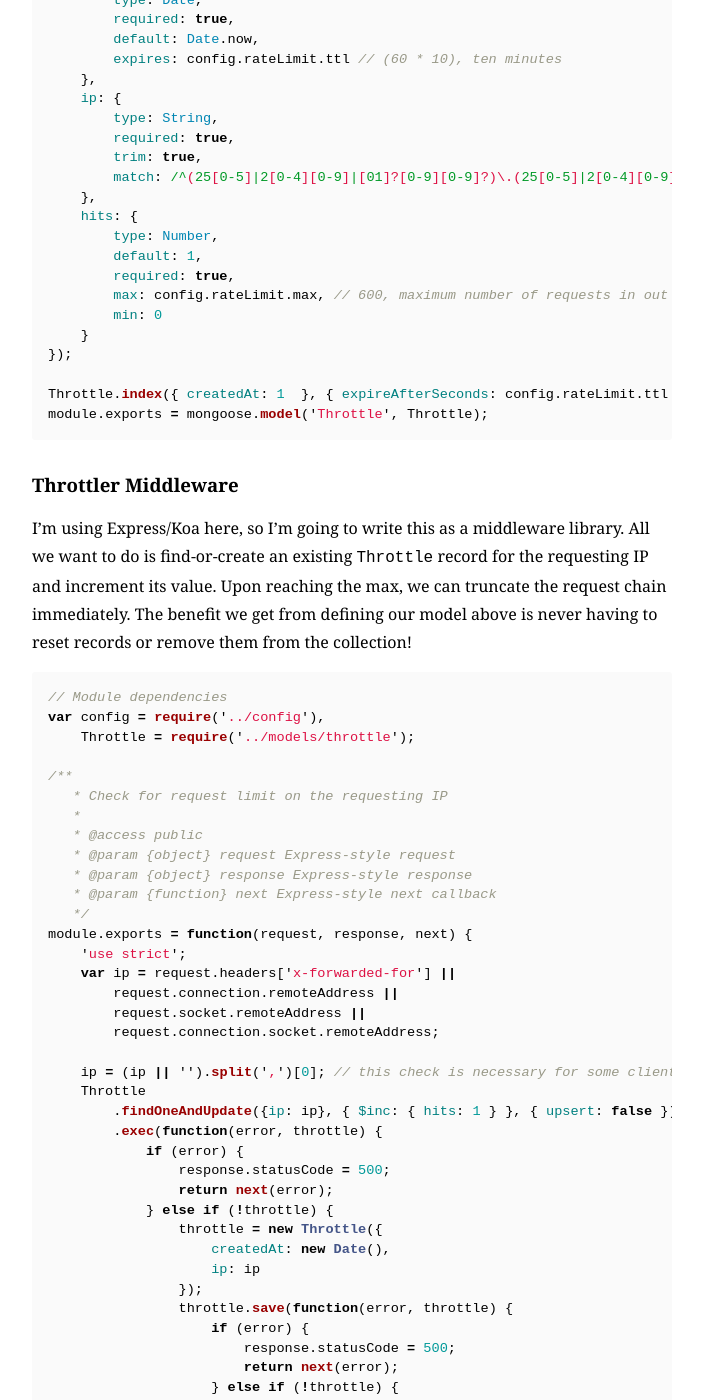
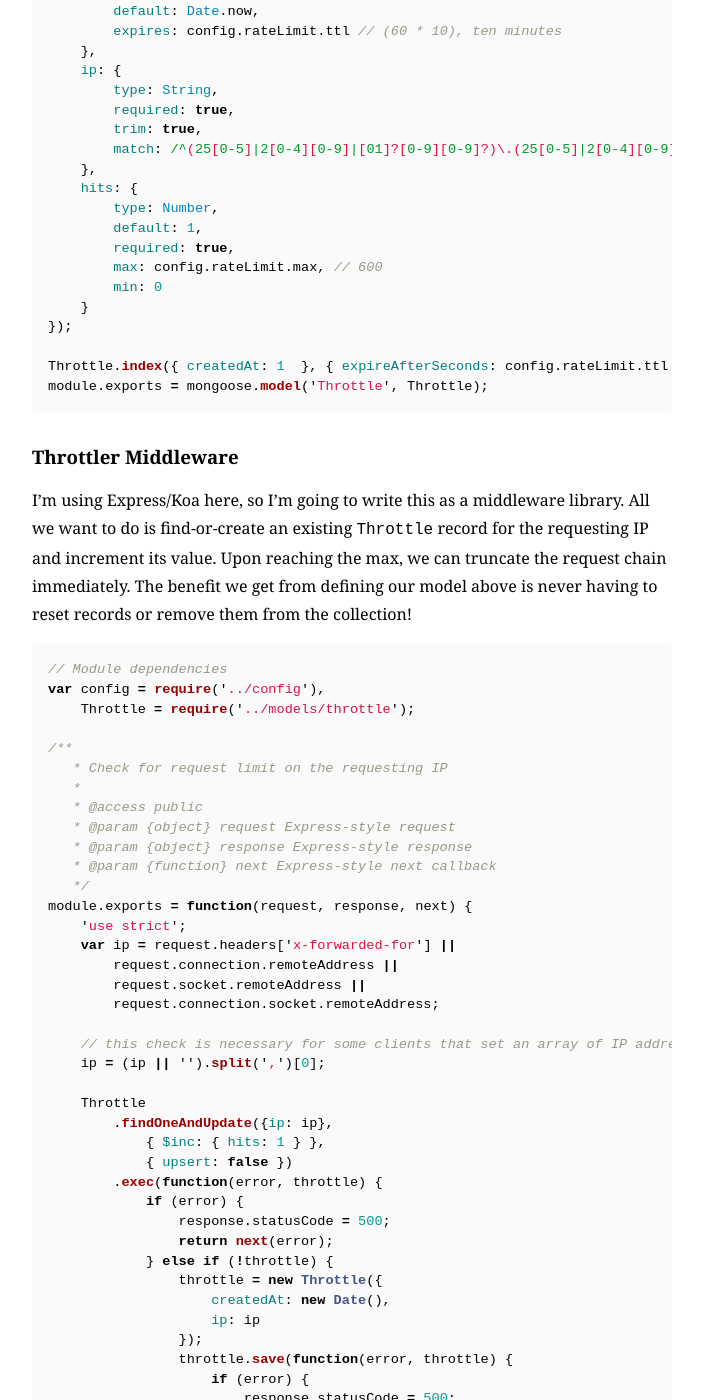
Before and after one commit to joshbeckman/andjosh.github.io, a Jekyll site: the page built from _posts/2016-03-13-rate-limit-node-mongodb.md, in a window 1280 px wide and 1400 px high, scrolled down 1148 px. Shown: the whole window, without its empty margins (288-991 px from the left). Built offline with Jekyll 4.4.1, drawn with Linux system fonts in a browser that asks for light colours; some of the changed text lies outside the part shown.

Commit message:
Word spacing

```diff
--- a/_posts/2016-03-13-rate-limit-node-mongodb.md
+++ b/_posts/2016-03-13-rate-limit-node-mongodb.md
@@ -47,7 +47,7 @@ Throttle = new Schema({
         type: Number,
         default: 1,
         required: true,
-        max: config.rateLimit.max, // 600, maximum number of requests in out TTL defined above
+        max: config.rateLimit.max, // 600
         min: 0
     }
 });
@@ -80,9 +80,13 @@ module.exports = function(request, response, next) {
         request.socket.remoteAddress ||
         request.connection.socket.remoteAddress;
 
-    ip = (ip || '').split(',')[0]; // this check is necessary for some clients that set an array of IP addresses
+    // this check is necessary for some clients that set an array of IP addresses
+    ip = (ip || '').split(',')[0];
+
     Throttle
-        .findOneAndUpdate({ip: ip}, { $inc: { hits: 1 } }, { upsert: false })
+        .findOneAndUpdate({ip: ip},
+            { $inc: { hits: 1 } },
+            { upsert: false })
         .exec(function(error, throttle) {
             if (error) {
                 response.statusCode = 500;
@@ -99,7 +103,9 @@ module.exports = function(request, response, next) {
                     } else if (!throttle) {
                         response.statusCode = 500;
                         return response.json({
-                            errors: [{message: 'Error checking rate limit'}]
+                            errors: [
+                                {message: 'Error checking rate limit'}
+                            ]
                         });
                     }
 
@@ -124,7 +130,9 @@ module.exports = function(request, response, next) {
         } else {
             response.statusCode = 429;
             return response.json({
-                errors: [{message: 'Rate Limit reached. Please wait and try again.'}]
+                errors: [
+                    {message: 'Rate Limit reached. Please wait and try again.'}
+                ]
             });
         }
     }
```
Also changed, not shown: other parts of _posts/2016-03-13-rate-limit-node-mongodb.md (+1 -1 lines).
